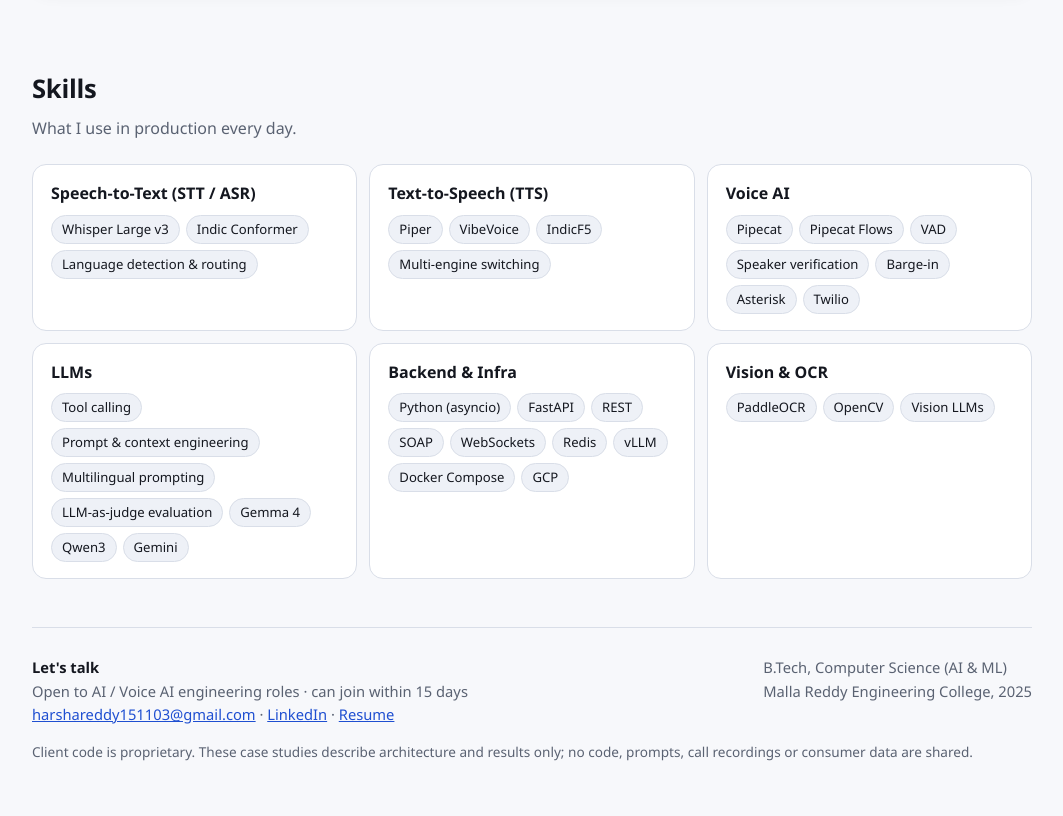
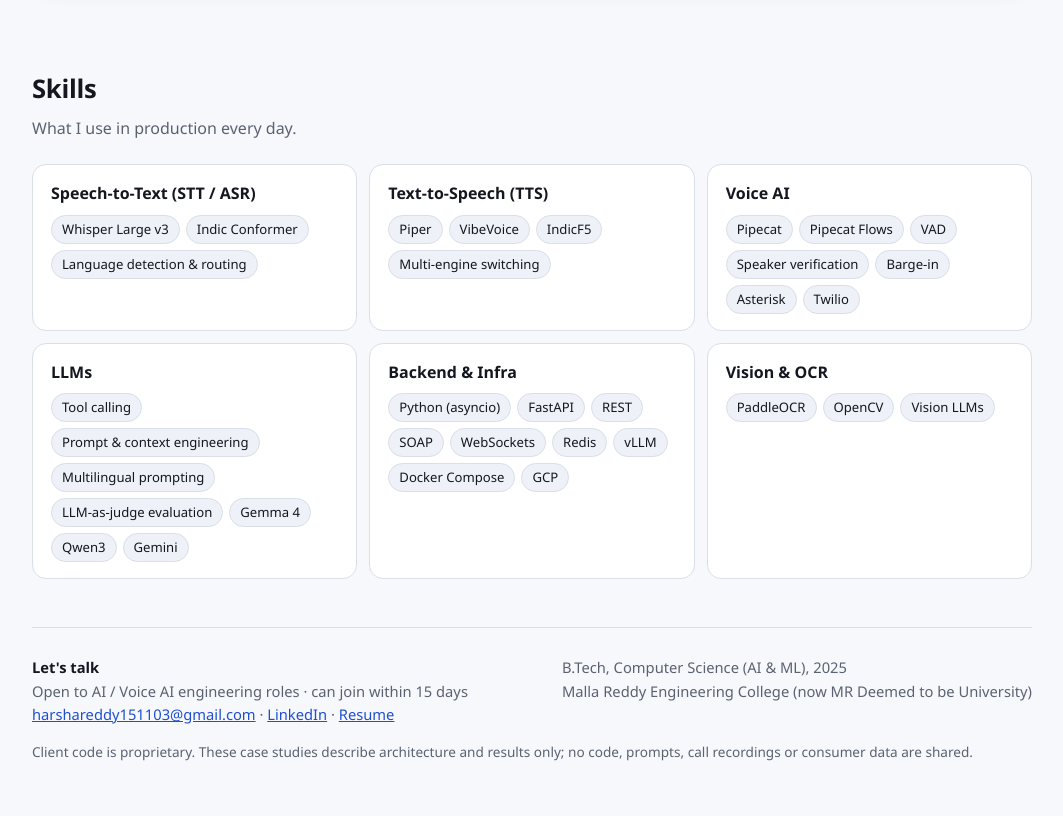
Before and after one commit to harsha-reddy15/harsha-reddy15.github.io, a plain HTML site: page index.html in a window 1280 px wide. Shown: the part 3946-4762 px from the top of the page, without its empty margins (108-1171 px from the left). Drawn offline with Linux system fonts and the light colour scheme.

Commit message:
Add files via upload

```diff
--- a/index.html
+++ b/index.html
@@ -384,7 +384,7 @@ footer .row{display:flex;justify-content:space-between;gap:16px;flex-wrap:wrap}
       <a href="https://linkedin.com/in/harshavardhanreddynalla" target="_blank" rel="noopener">LinkedIn</a> ·
       <a href="resume.pdf" target="_blank" rel="noopener">Resume</a>
     </div>
-    <div>B.Tech, Computer Science (AI &amp; ML)<br>Malla Reddy Engineering College, 2025</div>
+    <div>B.Tech, Computer Science (AI &amp; ML), 2025<br>Malla Reddy Engineering College (now MR Deemed to be University)</div>
   </div>
   <p class="note">Client code is proprietary. These case studies describe architecture and results only; no code, prompts, call recordings or consumer data are shared.</p>
 </footer>
```
Also changed, not shown: 1 other file.
